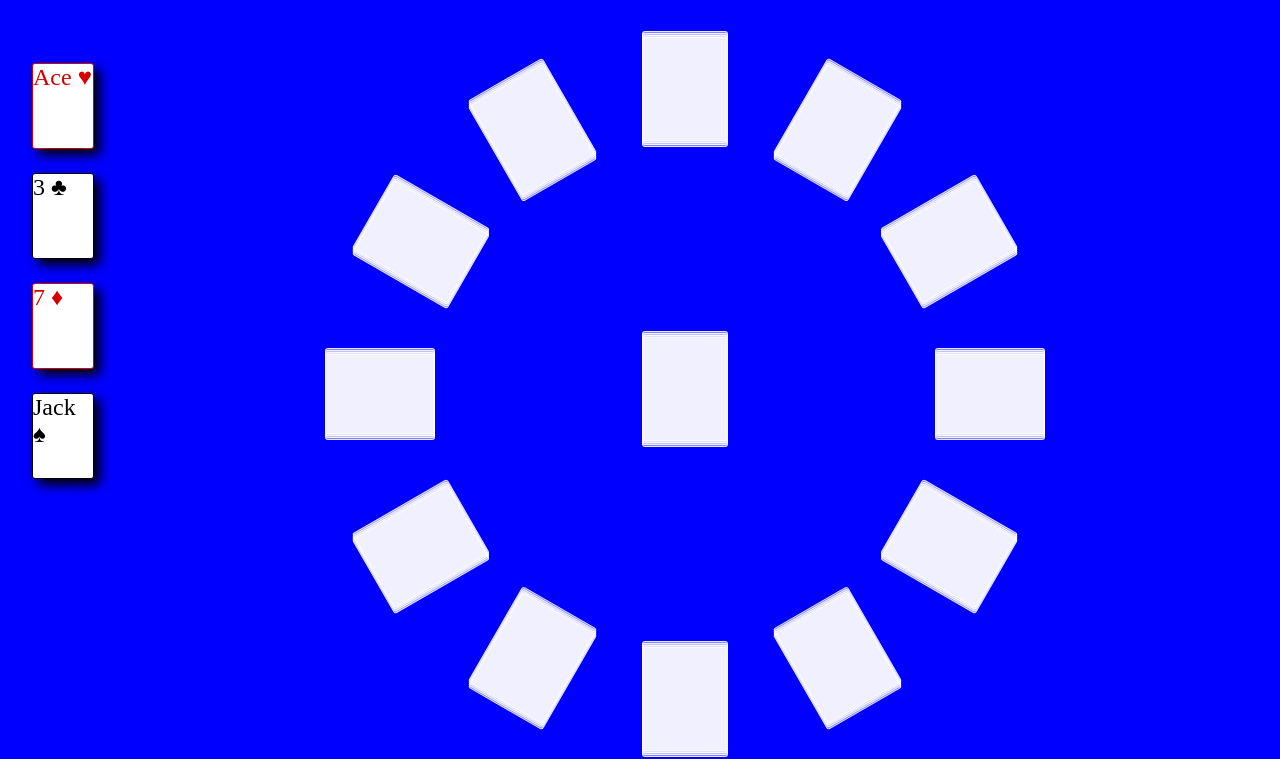
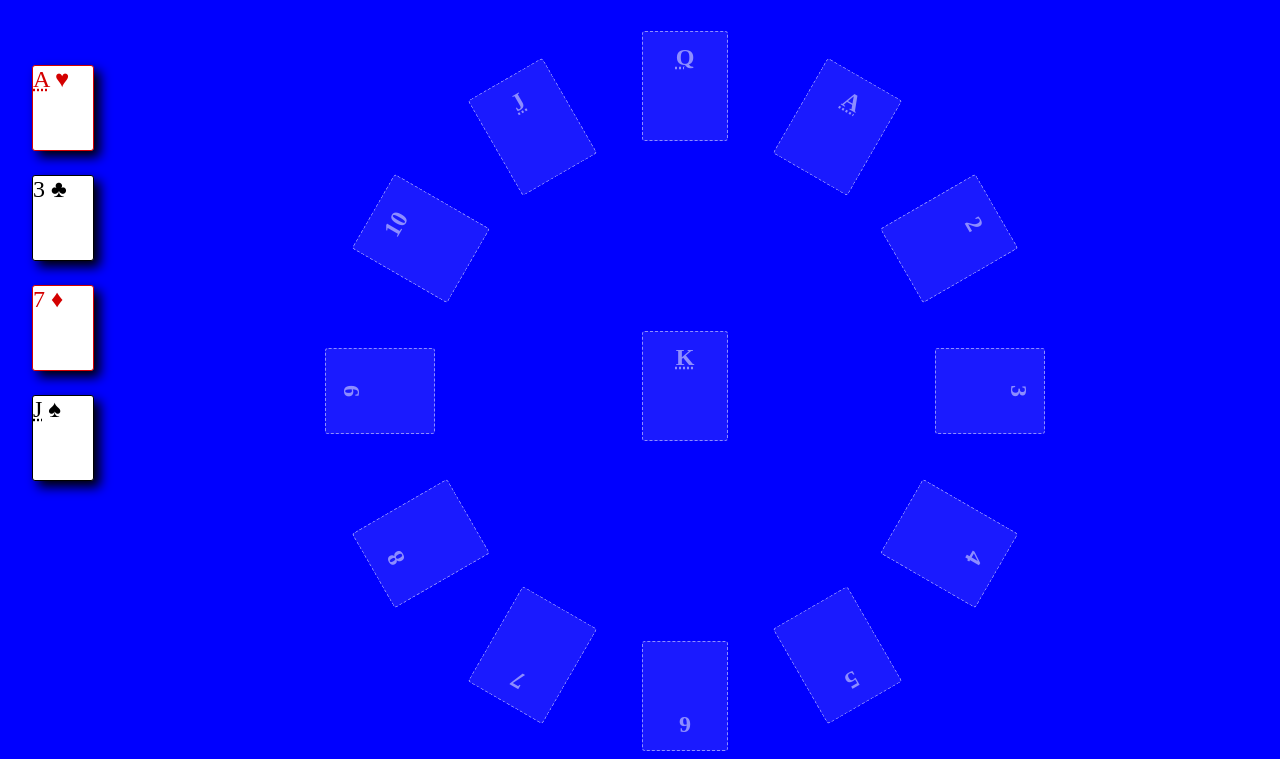
Before and after one commit to bboyle/clock-patience, a website: page app/index.html in a window 1280 px wide. Shown: the part 90-849 px from the top of the page. Drawn offline with Linux system fonts and the light colour scheme.

Commit message:
improved UI of clock
- made TH elements the visual spaces for cards
- TD cells are for dropping a card in, but have no border/background
- abbreviated 'Ace' and 'Jack' type names

```diff
--- a/app/css/clockp.css
+++ b/app/css/clockp.css
@@ -9,23 +9,15 @@ table {
 	width: 100%;
 	transform: translateX( 50% );
 }
-thead {
-	display: none;
-}
-
 /* table cell = space to drop a card */
-td {
-	border: 1px solid rgba( 255, 255, 255, .8 );
+th, td {
 	border-radius: 3px;
 	color: #333;
-	background: rgba( 255, 255, 255, .5 );
 	padding: .5em;
 	height: 3.5em;
 	width: 2.5em;
 	overflow: hidden;
-}
-/* rotate the table cells to create a clock layout */
-td {
+	text-align: center;
 	position: absolute;
 	-webkit-transform-origin: 50% 15em;
 	-ms-transform-origin: 50% 15em;
@@ -33,6 +25,13 @@ td {
 	-o-transform-origin: 50% 15em;
 	transform-origin: 50% 15em;
 }
+th {
+	border: 1px dashed rgba( 255, 255, 255, .5 );
+	background: rgba( 255, 255, 255, .1 );
+	color: rgba( 255, 255, 255, .5 );
+}
+/* rotate the table cells to create a clock layout */
+th:nth-child( 1 ),
 td:nth-child( 1 ) {
 	-webkit-transform: rotate( 30deg );
 	-ms-transform: rotate( 30deg );
@@ -40,6 +39,7 @@ td:nth-child( 1 ) {
 	-o-transform: rotate( 30deg );
 	transform: rotate( 30deg );
 }
+th:nth-child( 2 ),
 td:nth-child( 2 ) {
 	-webkit-transform: rotate( 60deg );
 	-ms-transform: rotate( 60deg );
@@ -47,6 +47,7 @@ td:nth-child( 2 ) {
 	-o-transform: rotate( 60deg );
 	transform: rotate( 60deg );
 }
+th:nth-child( 3 ),
 td:nth-child( 3 ) {
 	-webkit-transform: rotate( 90deg );
 	-ms-transform: rotate( 90deg );
@@ -54,6 +55,7 @@ td:nth-child( 3 ) {
 	-o-transform: rotate( 90deg );
 	transform: rotate( 90deg );
 }
+th:nth-child( 4 ),
 td:nth-child( 4 ) {
 	-webkit-transform: rotate( 120deg );
 	-ms-transform: rotate( 120deg );
@@ -61,6 +63,7 @@ td:nth-child( 4 ) {
 	-o-transform: rotate( 120deg );
 	transform: rotate( 120deg );
 }
+th:nth-child( 5 ),
 td:nth-child( 5 ) {
 	-webkit-transform: rotate( 150deg );
 	-ms-transform: rotate( 150deg );
@@ -68,6 +71,7 @@ td:nth-child( 5 ) {
 	-o-transform: rotate( 150deg );
 	transform: rotate( 150deg );
 }
+th:nth-child( 6 ),
 td:nth-child( 6 ) {
 	-webkit-transform: rotate( 180deg );
 	-ms-transform: rotate( 180deg );
@@ -75,6 +79,7 @@ td:nth-child( 6 ) {
 	-o-transform: rotate( 180deg );
 	transform: rotate( 180deg );
 }
+th:nth-child( 7 ),
 td:nth-child( 7 ) {
 	-webkit-transform: rotate( 210deg );
 	-ms-transform: rotate( 210deg );
@@ -82,6 +87,7 @@ td:nth-child( 7 ) {
 	-o-transform: rotate( 210deg );
 	transform: rotate( 210deg );
 }
+th:nth-child( 8 ),
 td:nth-child( 8 ) {
 	-webkit-transform: rotate( 240deg );
 	-ms-transform: rotate( 240deg );
@@ -89,6 +95,7 @@ td:nth-child( 8 ) {
 	-o-transform: rotate( 240deg );
 	transform: rotate( 240deg );
 }
+th:nth-child( 9 ),
 td:nth-child( 9 ) {
 	-webkit-transform: rotate( 270deg );
 	-ms-transform: rotate( 270deg );
@@ -96,6 +103,7 @@ td:nth-child( 9 ) {
 	-o-transform: rotate( 270deg );
 	transform: rotate( 270deg );
 }
+th:nth-child( 10 ),
 td:nth-child( 10 ) {
 	-webkit-transform: rotate( 300deg );
 	-ms-transform: rotate( 300deg );
@@ -103,6 +111,7 @@ td:nth-child( 10 ) {
 	-o-transform: rotate( 300deg );
 	transform: rotate( 300deg );
 }
+th:nth-child( 11 ),
 td:nth-child( 11 ) {
 	-webkit-transform: rotate( 330deg );
 	-ms-transform: rotate( 330deg );
@@ -111,6 +120,7 @@ td:nth-child( 11 ) {
 	transform: rotate( 330deg );
 }
 /* note: Queen (12) stays put */
+th:nth-child( 12 ),
 td:nth-child( 12 ) {
 	-webkit-transform: rotate( 0 );
 	-ms-transform: rotate( 0 );
@@ -118,6 +128,7 @@ td:nth-child( 12 ) {
 	-o-transform: rotate( 0 );
 	transform: rotate( 0 );
 }
+th:nth-child( 13 ),
 td:nth-child( 13 ) {
 	-webkit-transform: translateY( 12.5em );
 	-ms-transform: translateY( 12.5em );
--- a/app/index.html
+++ b/app/index.html
@@ -14,7 +14,7 @@
 	<table>
 		<thead>
 			<tr>
-				<th>Ace</th>
+				<th><abbr title="Ace">A</abbr></th>
 				<th>2</th>
 				<th>3</th>
 				<th>4</th>
@@ -24,9 +24,9 @@
 				<th>8</th>
 				<th>9</th>
 				<th>10</th>
-				<th>Jack</th>
-				<th>Queen</th>
-				<th>King</th>
+				<th><abbr title="Jack">J</abbr></th>
+				<th><abbr title="Queen">Q</abbr></th>
+				<th><abbr title="King">K</abbr></th>
 			</tr>
 		</thead>
 		<tbody>
@@ -95,10 +95,10 @@
 
 
 	<!-- sample cards -->
-	<div id="cardAH" draggable="true" class="card hearts ace">Ace ♥</div>
+	<div id="cardAH" draggable="true" class="card hearts ace"><abbr title="Ace">A</abbr> ♥</div>
 	<div id="cardAH" draggable="true" class="card clubs three">3 ♣</div>
 	<div id="card7D" draggable="true" class="card diamonds seven">7 ♦</div>
-	<div id="cardJS" draggable="true" class="card spades jack">Jack ♠</div>
+	<div id="cardJS" draggable="true" class="card spades jack"><abbr title="Jack">J</abbr> ♠</div>
 
 
 	<script src="js/clockp.js"></script>
--- a/src/clockp.css
+++ b/src/clockp.css
@@ -9,23 +9,19 @@ table {
 	width: 100%;
 	transform: translateX( 50% );
 }
-thead {
-	display: none;
-}
-
-/* table cell = space to drop a card */
-td {
-	border: 1px solid rgba( 255, 255, 255, .8 );
+/*
+	TH show where to drop cards
+	Cards are actually dropped in individual TD cells
+	but the cells have no border or background
+*/
+th, td {
 	border-radius: 3px;
 	color: #333;
-	background: rgba( 255, 255, 255, .5 );
 	padding: .5em;
 	height: 3.5em;
 	width: 2.5em;
 	overflow: hidden;
-}
-/* rotate the table cells to create a clock layout */
-td {
+	text-align: center;
 	position: absolute;
 	-webkit-transform-origin: 50% 15em;
 	-ms-transform-origin: 50% 15em;
@@ -33,6 +29,13 @@ td {
 	-o-transform-origin: 50% 15em;
 	transform-origin: 50% 15em;
 }
+th {
+	border: 1px dashed rgba( 255, 255, 255, .5 );
+	background: rgba( 255, 255, 255, .1 );
+	color: rgba( 255, 255, 255, .5 );
+}
+/* rotate the table cells to create a clock layout */
+th:nth-child( 1 ),
 td:nth-child( 1 ) {
 	-webkit-transform: rotate( 30deg );
 	-ms-transform: rotate( 30deg );
@@ -40,6 +43,7 @@ td:nth-child( 1 ) {
 	-o-transform: rotate( 30deg );
 	transform: rotate( 30deg );
 }
+th:nth-child( 2 ),
 td:nth-child( 2 ) {
 	-webkit-transform: rotate( 60deg );
 	-ms-transform: rotate( 60deg );
@@ -47,6 +51,7 @@ td:nth-child( 2 ) {
 	-o-transform: rotate( 60deg );
 	transform: rotate( 60deg );
 }
+th:nth-child( 3 ),
 td:nth-child( 3 ) {
 	-webkit-transform: rotate( 90deg );
 	-ms-transform: rotate( 90deg );
@@ -54,6 +59,7 @@ td:nth-child( 3 ) {
 	-o-transform: rotate( 90deg );
 	transform: rotate( 90deg );
 }
+th:nth-child( 4 ),
 td:nth-child( 4 ) {
 	-webkit-transform: rotate( 120deg );
 	-ms-transform: rotate( 120deg );
@@ -61,6 +67,7 @@ td:nth-child( 4 ) {
 	-o-transform: rotate( 120deg );
 	transform: rotate( 120deg );
 }
+th:nth-child( 5 ),
 td:nth-child( 5 ) {
 	-webkit-transform: rotate( 150deg );
 	-ms-transform: rotate( 150deg );
@@ -68,6 +75,7 @@ td:nth-child( 5 ) {
 	-o-transform: rotate( 150deg );
 	transform: rotate( 150deg );
 }
+th:nth-child( 6 ),
 td:nth-child( 6 ) {
 	-webkit-transform: rotate( 180deg );
 	-ms-transform: rotate( 180deg );
@@ -75,6 +83,7 @@ td:nth-child( 6 ) {
 	-o-transform: rotate( 180deg );
 	transform: rotate( 180deg );
 }
+th:nth-child( 7 ),
 td:nth-child( 7 ) {
 	-webkit-transform: rotate( 210deg );
 	-ms-transform: rotate( 210deg );
@@ -82,6 +91,7 @@ td:nth-child( 7 ) {
 	-o-transform: rotate( 210deg );
 	transform: rotate( 210deg );
 }
+th:nth-child( 8 ),
 td:nth-child( 8 ) {
 	-webkit-transform: rotate( 240deg );
 	-ms-transform: rotate( 240deg );
@@ -89,6 +99,7 @@ td:nth-child( 8 ) {
 	-o-transform: rotate( 240deg );
 	transform: rotate( 240deg );
 }
+th:nth-child( 9 ),
 td:nth-child( 9 ) {
 	-webkit-transform: rotate( 270deg );
 	-ms-transform: rotate( 270deg );
@@ -96,6 +107,7 @@ td:nth-child( 9 ) {
 	-o-transform: rotate( 270deg );
 	transform: rotate( 270deg );
 }
+th:nth-child( 10 ),
 td:nth-child( 10 ) {
 	-webkit-transform: rotate( 300deg );
 	-ms-transform: rotate( 300deg );
@@ -103,6 +115,7 @@ td:nth-child( 10 ) {
 	-o-transform: rotate( 300deg );
 	transform: rotate( 300deg );
 }
+th:nth-child( 11 ),
 td:nth-child( 11 ) {
 	-webkit-transform: rotate( 330deg );
 	-ms-transform: rotate( 330deg );
@@ -111,6 +124,7 @@ td:nth-child( 11 ) {
 	transform: rotate( 330deg );
 }
 /* note: Queen (12) stays put */
+th:nth-child( 12 ),
 td:nth-child( 12 ) {
 	-webkit-transform: rotate( 0 );
 	-ms-transform: rotate( 0 );
@@ -118,6 +132,7 @@ td:nth-child( 12 ) {
 	-o-transform: rotate( 0 );
 	transform: rotate( 0 );
 }
+th:nth-child( 13 ),
 td:nth-child( 13 ) {
 	-webkit-transform: translateY( 12.5em );
 	-ms-transform: translateY( 12.5em );
```
Also changed, not shown: src/index.html (+6 -6 lines).
